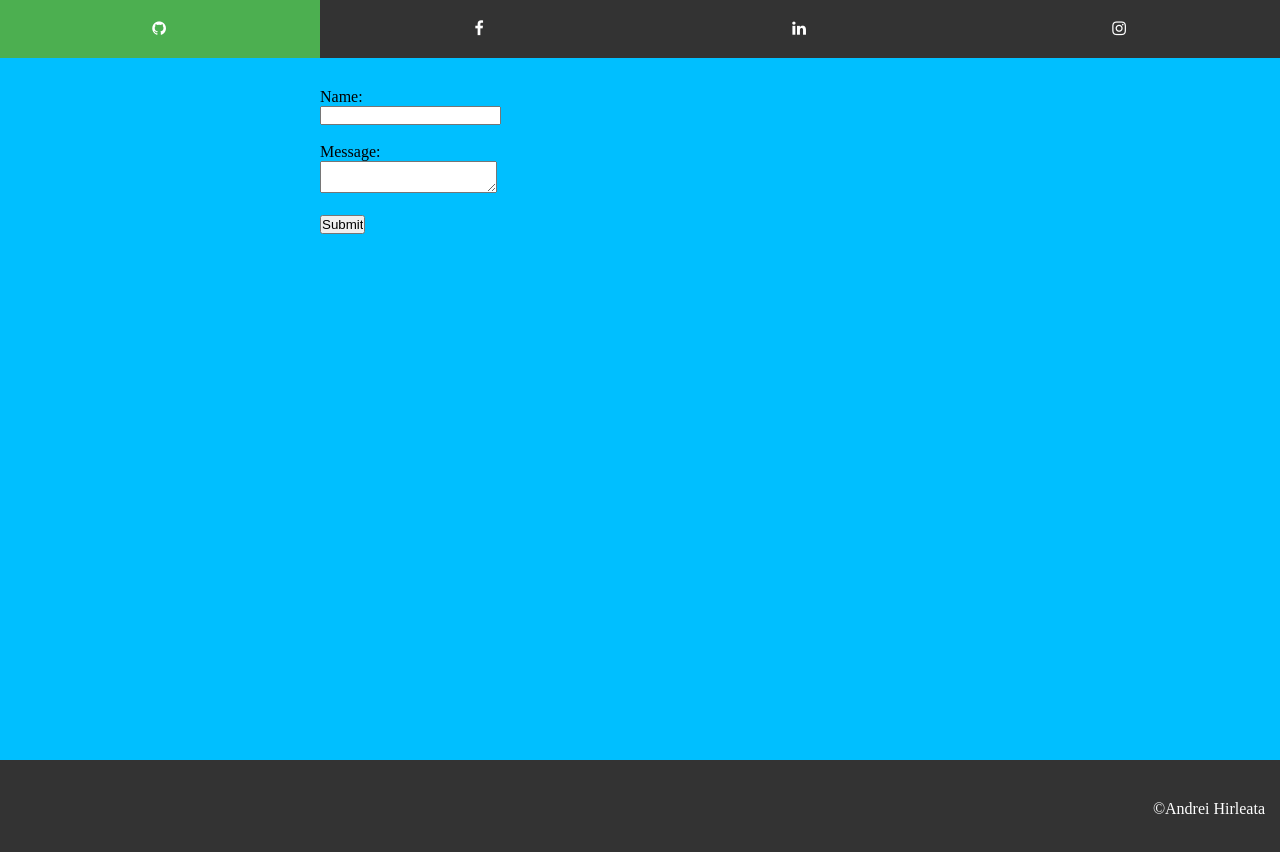
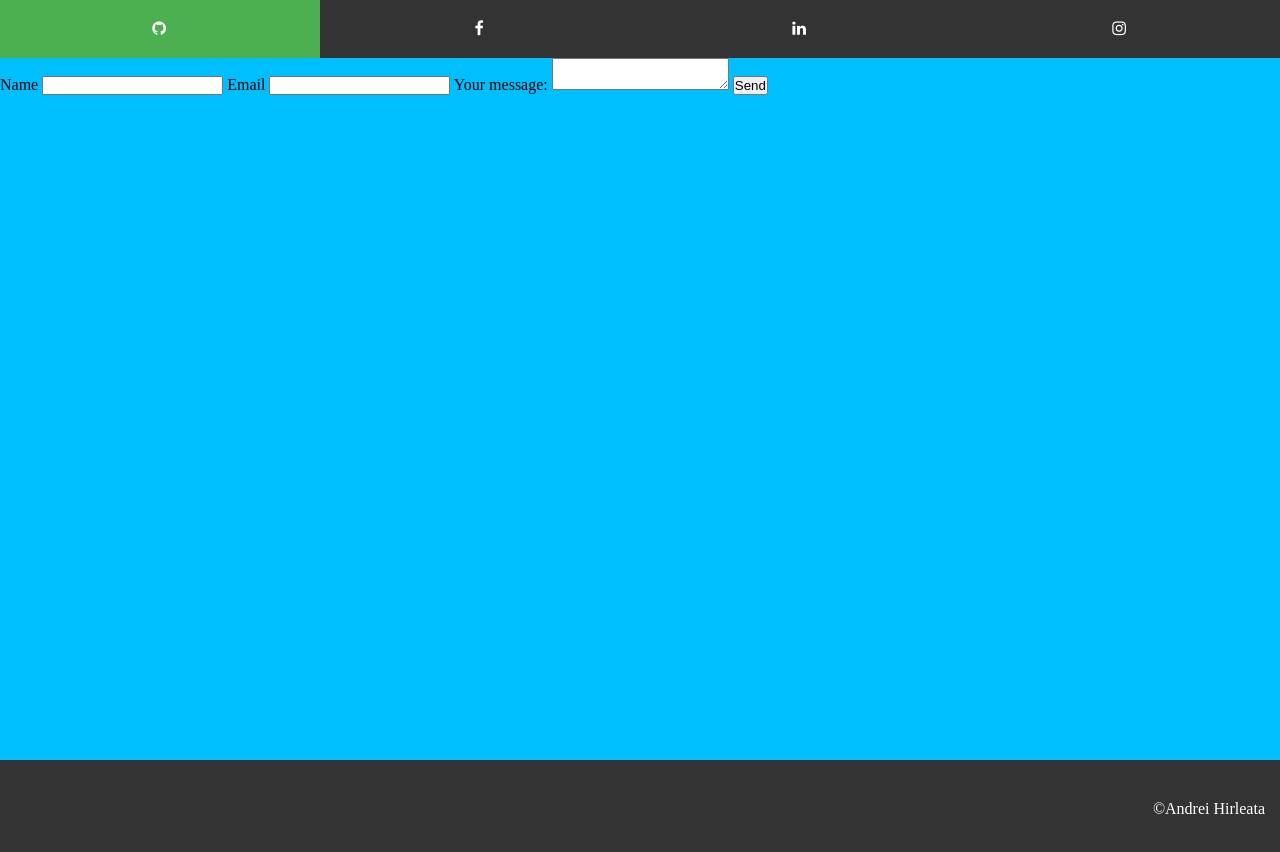
Before and after one commit to andreihirleata/my-portfolio, a website: page contact.html in a window 1280 px wide. Drawn offline with Linux system fonts and the light colour scheme.

Commit message:
added formspree form

```diff
--- a/contact.html
+++ b/contact.html
@@ -31,7 +31,8 @@
                     </li>
                 </ul>
             </nav>
-            <div class="mailForm">
+
+            <!-- <div class="mailForm">
                 <form action=”mailto:hirleata.andrei@gmail.com” method=”POST” enctype=”multipart/form-data”
                     name=”EmailForm”>
 
@@ -41,9 +42,28 @@
 
                     Message:<br> <textarea name=”ContactCommentt” rows=”6″ cols=”20″>
 
-</textarea><br><br> <input type="button" value="Submit"> </form>
+</textarea><br><br> <input type="button" value="Submit"> </form> -->
+
+            <div class="contact-form">
+                <form  action="https://formspree.io/mdozgjdq"
+                method="POST">
+                <label>Name
+                    <input type="text" name="name">
+                </label>
+                <label>
+                    Email
+                    <input type="text" name="email">
+                  </label>
+                  <label>
+                    Your message:
+                    <textarea name="message"></textarea>
+                  </label>
+                  <button type="submit">Send</button>
+                </form>
+                <script src="js/form.js"></script>
             </div>
         </div>
+    </div>
     </div>
     <footer>
         <p>©Andrei Hirleata</p>
```
Also changed, not shown: js/form.js (added).
